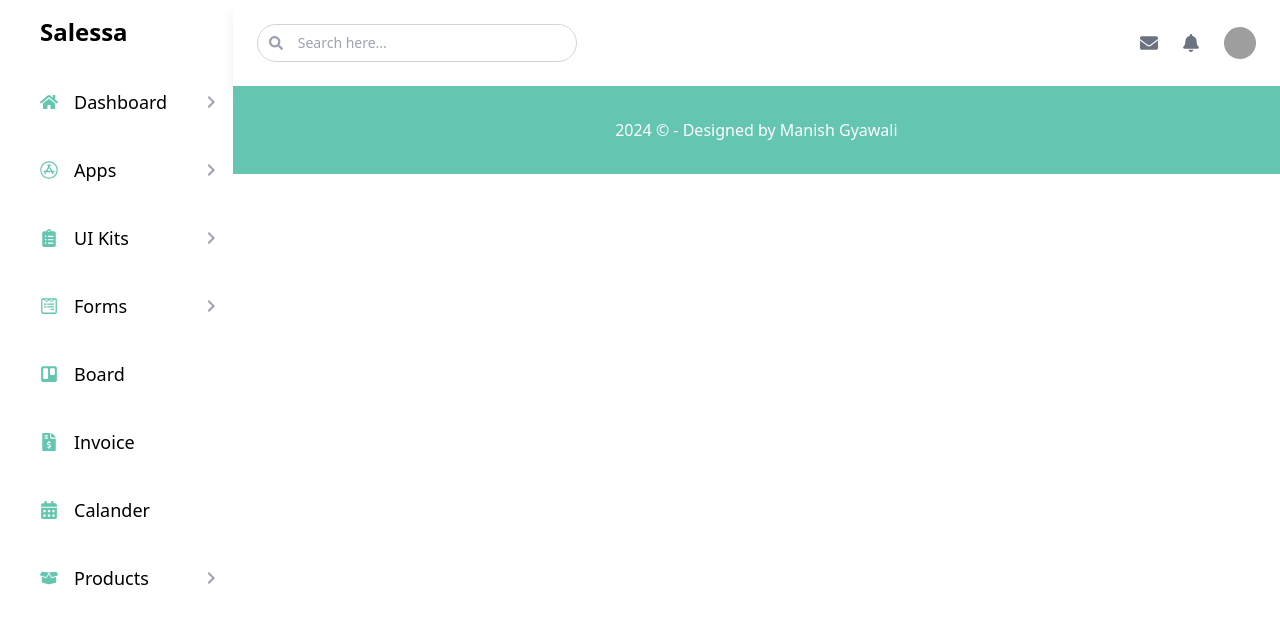
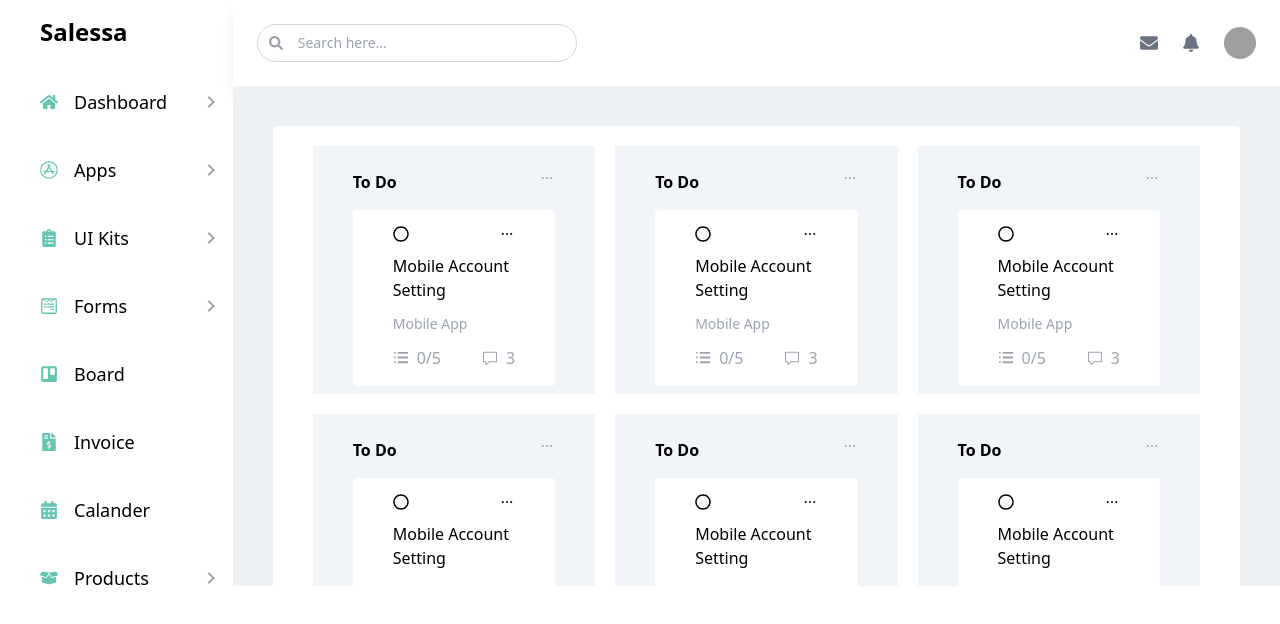
Before and after one commit to manishgyawali/Admin_Dashboard, a React (Vite) app: page /borderp in a window 1280 px wide. Shown: the top 624 px of the page. Built offline with nearby package versions, Linux system fonts and the light colour scheme; grey boxes are pictures that could not be loaded.

Commit message:
forms elements added

```diff
--- a/src/App.jsx
+++ b/src/App.jsx
@@ -31,6 +31,7 @@ import BasicElementsP from './Components/Pages/Forms/BasicElementsP';
 import GroupsP from './Components/Pages/Forms/GroupsP';
 import LayoutP from './Components/Pages/Forms/LayoutP';
 import MaxLengthP from './Components/Pages/Forms/MaxLengthP';
+import BorderP from './Components/Pages/Border/BorderP';
 function App() {
 
 
@@ -79,6 +80,8 @@ function App() {
               <Route path="/groupsp" element={<GroupsP />} />
               <Route path="/layoutp" element={<LayoutP />} />
               <Route path="/maxLengthp" element={<MaxLengthP />} />
+              <Route path="/borderp" element={<BorderP />} />
+
             </Routes>
             <Footer />
             </div>
--- a/src/Components/Common/Sidedbar/Sidebar.jsx
+++ b/src/Components/Common/Sidedbar/Sidebar.jsx
@@ -71,6 +71,8 @@ const Sidebar = () => {
     {
       title: "Board",
       icon: <FaTrello className="text-[#64C5B1] " />,
+      path: "/borderp",
+
     },
     {
       title: "Invoice",
--- /dev/null
+++ b/src/Components/Pages/Border/BorderP.jsx
@@ -0,0 +1,137 @@
+import React from "react";
+import { FaRegCircle } from "react-icons/fa";
+import { GoComment } from "react-icons/go";
+import { PiDotsThreeBold } from "react-icons/pi";
+import { TfiMenuAlt } from "react-icons/tfi";
+
+const BorderP = () => {
+  const borderData = [
+    {
+      title: "To Do",
+      title1: "Mobile Account Setting",
+      title2: "Mobile App",
+      amount: "0/5",
+      comments: "3",
+    },
+    {
+      title: "To Do",
+      title1: "Mobile Account Setting",
+      title2: "Mobile App",
+      amount: "0/5",
+      comments: "3",
+    },
+    {
+      title: "To Do",
+      title1: "Mobile Account Setting",
+      title2: "Mobile App",
+      amount: "0/5",
+      comments: "3",
+    },
+    {
+      title: "To Do",
+      title1: "Mobile Account Setting",
+      title2: "Mobile App",
+      amount: "0/5",
+      comments: "3",
+    },
+    {
+      title: "To Do",
+      title1: "Mobile Account Setting",
+      title2: "Mobile App",
+      amount: "0/5",
+      comments: "3",
+    },
+    {
+      title: "To Do",
+      title1: "Mobile Account Setting",
+      title2: "Mobile App",
+      amount: "0/5",
+      comments: "3",
+    },
+    {
+      title: "To Do",
+      title1: "Mobile Account Setting",
+      title2: "Mobile App",
+      amount: "0/5",
+      comments: "3",
+    },
+    {
+      title: "To Do",
+      title1: "Mobile Account Setting",
+      title2: "Mobile App",
+      amount: "0/5",
+      comments: "3",
+    },
+    {
+      title: "To Do",
+      title1: "Mobile Account Setting",
+      title2: "Mobile App",
+      amount: "0/5",
+      comments: "3",
+    },
+    {
+      title: "To Do",
+      title1: "Mobile Account Setting",
+      title2: "Mobile App",
+      amount: "0/5",
+      comments: "3",
+    },
+    {
+      title: "To Do",
+      title1: "Mobile Account Setting",
+      title2: "Mobile App",
+      amount: "0/5",
+      comments: "3",
+    },
+    {
+      title: "To Do",
+      title1: "Mobile Account Setting",
+      title2: "Mobile App",
+      amount: "0/5",
+      comments: "3",
+    },
+    {
+      title: "To Do",
+      title1: "Mobile Account Setting",
+      title2: "Mobile App",
+      amount: "0/5",
+      comments: "3",
+    },
+  ];
+  return (
+    <div className="bg-[#EDF1F3] py-5">
+      <div className="bg-white  flex flex-col gap-5 py-5 px-10 rounded mx-10 mt-5">
+        <div className="grid grid-cols-3 gap-5 ">
+          {borderData.map((val, i) => (
+            <div key={i} className="bg-[#F1F5FA] px-10 py-2">
+              <div className="flex justify-between py-4">
+                <h1 className="font-semibold">{val.title}</h1>
+                <PiDotsThreeBold className="text-gray-400" />
+              </div>
+              <div className="bg-white flex flex-col gap-3 px-10 py-4 rounded">
+                <div className="flex justify-between">
+                  <FaRegCircle />
+                  <PiDotsThreeBold />
+                </div>
+                <h1>{val.title1}</h1>
+                <h1 className="text-gray-400 text-sm">{val.title2}</h1>
+                <div className="flex justify-between text-gray-400">
+                  <div className="flex gap-2 items-center">
+                    <TfiMenuAlt />
+                    <h1>{val.amount}</h1>
+                  </div>
+                  <div className="flex gap-2 items-center">
+                    <GoComment />
+                    <h1>{val.comments}</h1>
+                  </div>
+                </div>
+              </div>
+            </div>
+          ))}
+        </div>
+      </div>
+    </div>
+  );
+};
+
+export default BorderP;
--- a/src/Components/Pages/Forms/MaxLengthP.jsx
+++ b/src/Components/Pages/Forms/MaxLengthP.jsx
@@ -1,9 +1,64 @@
-import React from 'react'
+import React from "react";
 
 const MaxLengthP = () => {
+  const maxData = [
+    {
+      title: "Default Usage",
+      title2:
+        "The badge will show up by default when the remaining chars are 25 or less:",
+    },
+    {
+      title: "Threshold Value",
+      title2:
+        "Do you want the badge to show up when there are 20 chars or less? Use the threshold option:",
+    },
+    {
+      title: "All the Options",
+      title2:
+        "This is a complete example where all the options configured for the bootstrap-maxlength counter are setted.",
+    },
+    {
+      title: "Positions",
+      title2:
+        "All you need to do is specify the placement option, with one of those strings. If none is specified, the positioning will be defauted to 'bottom'.",
+    },
+  ];
   return (
-    <div>MaxLengthP</div>
-  )
-}
+    <div className="bg-[#EDF1F3] py-5 ">
+      <div className="p-10 grid grid-cols-2 gap-5 py-5 px-10 rounded mx-10 mt-5">
+        {/* <div className="flex flex-col gap-5 bg-white">
+          <h1>Default Usage</h1>
+          <div className="flex flex-col gap-2">
+            <p>
+              The badge will show up by default when the remaining chars are 25
+              or less:
+            </p>
+            <input
+              type="text"
+              placeholder="Enter text"
+              className="px-3 rounded-md border border-gray-500"
+            />
+          </div>
+        </div> */}
+        <div className="grid grid-cols-2 gap-5">
+          {maxData.map((val, i) => (
+            <div key={i} className="flex flex-col gap-5">
+              <h1>{val.title}</h1>
+              <div className="flex flex-col gap-2">
+                <p>{val.title2}</p>
+                <input
+                  type="text"
+                  name=""
+                  id=""
+                  className="px-3 rounded-md border border-gray-500"
+                />
+              </div>
+            </div>
+          ))}
+        </div>
+      </div>
+    </div>
+  );
+};
 
-export default MaxLengthP
+export default MaxLengthP;
```
